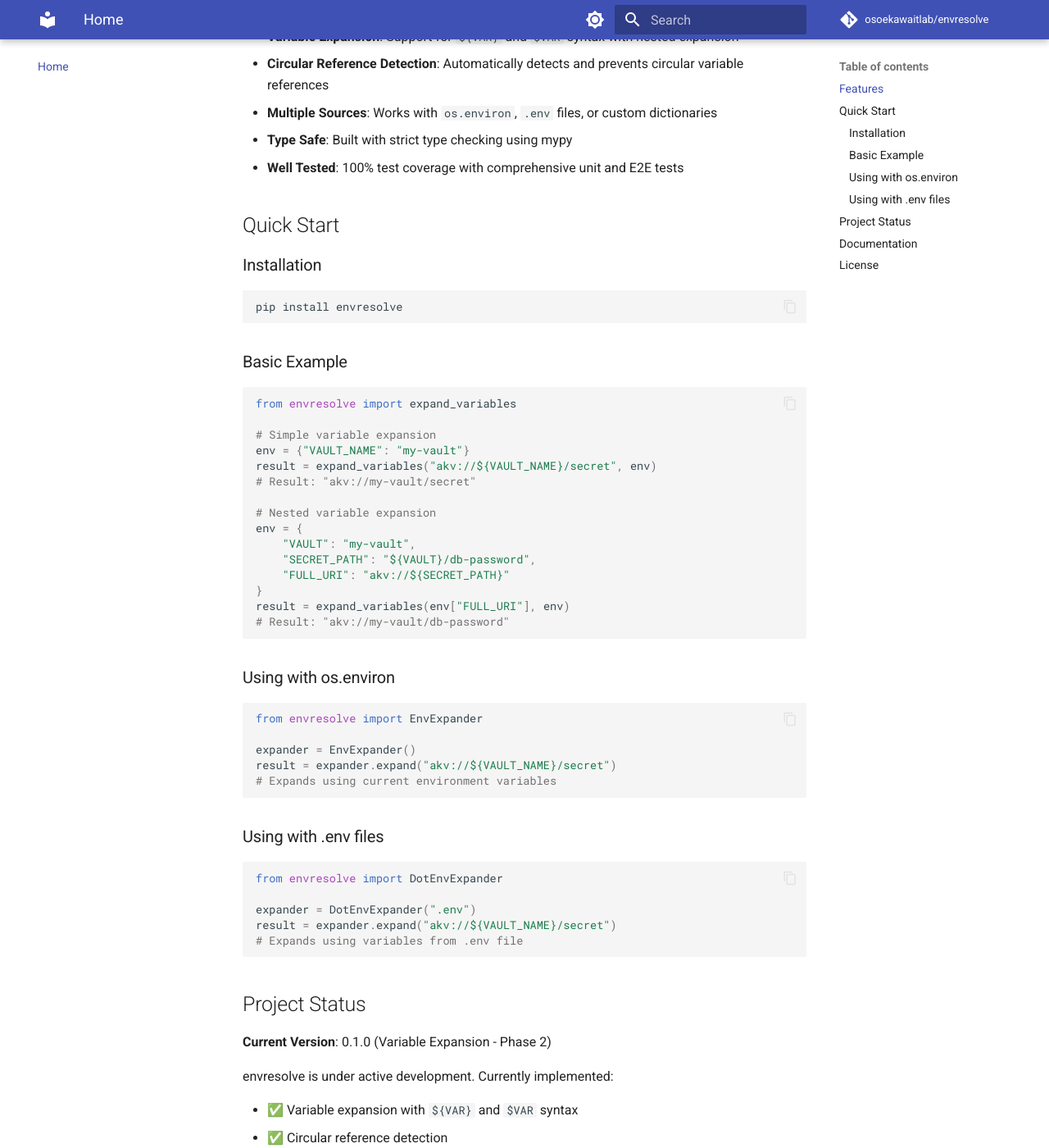
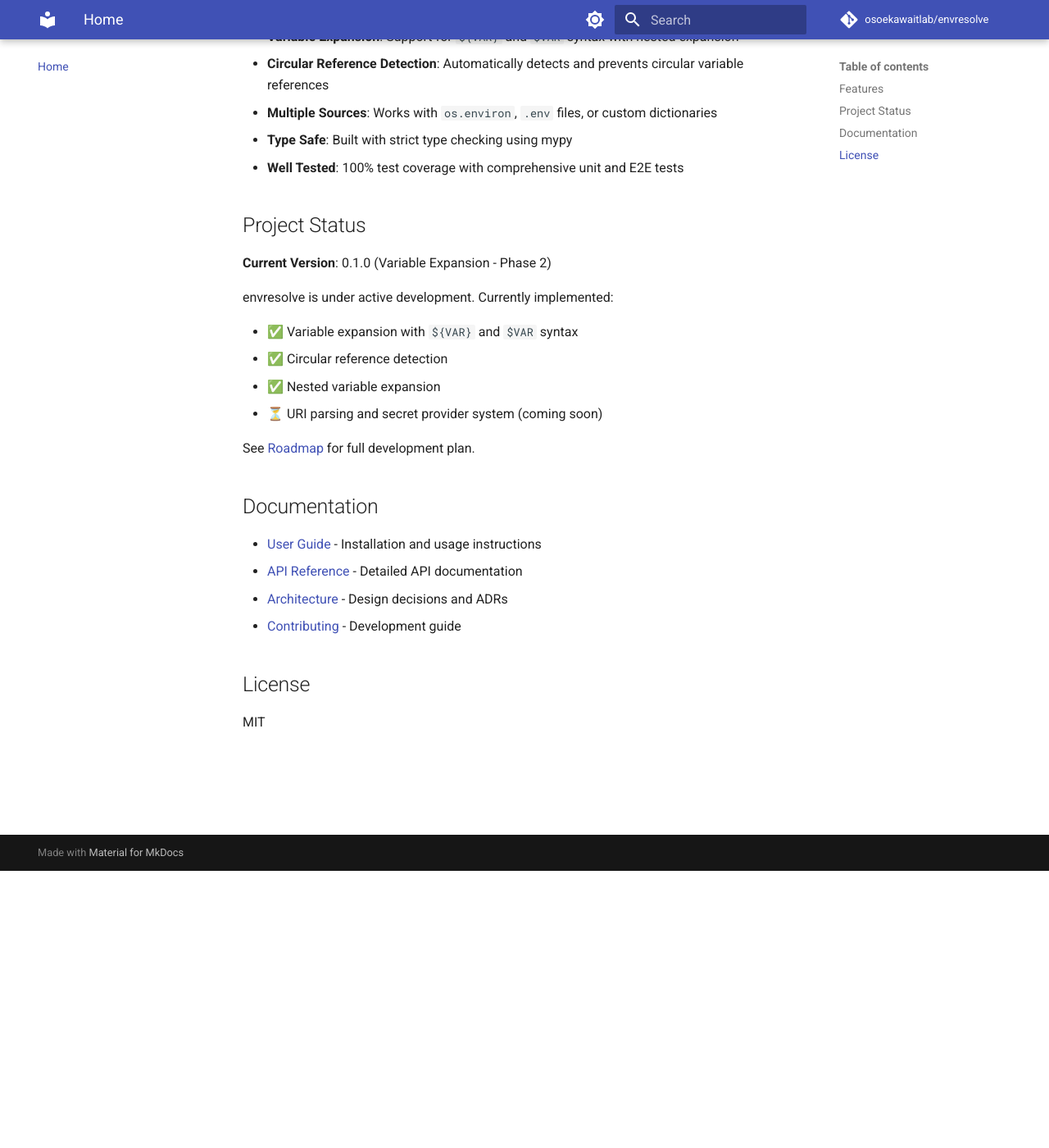
Before and after one commit to osoekawaitlab/envresolve, an MkDocs documentation site: the page built from docs/index.md, in a window 1280 px wide and 1400 px high, scrolled down 338 px. Shown: the whole window at 82% size. Built offline with MkDocs 1.6.1 and Material for MkDocs 9.7.7, drawn with Linux system fonts in a browser that asks for light colours; comment, search, counter and statistics services are not loaded.

````diff
--- a/docs/index.md
+++ b/docs/index.md
@@ -9,54 +9,6 @@
 - **Multiple Sources**: Works with `os.environ`, `.env` files, or custom dictionaries
 - **Type Safe**: Built with strict type checking using mypy
 - **Well Tested**: 100% test coverage with comprehensive unit and E2E tests
-
-## Quick Start
-
-### Installation
-
-```bash
-pip install envresolve
-```
-
-### Basic Example
-
-```python
-from envresolve import expand_variables
-
-# Simple variable expansion
-env = {"VAULT_NAME": "my-vault"}
-result = expand_variables("akv://${VAULT_NAME}/secret", env)
-# Result: "akv://my-vault/secret"
-
-# Nested variable expansion
-env = {
-    "VAULT": "my-vault",
-    "SECRET_PATH": "${VAULT}/db-password",
-    "FULL_URI": "akv://${SECRET_PATH}"
-}
-result = expand_variables(env["FULL_URI"], env)
-# Result: "akv://my-vault/db-password"
-```
-
-### Using with os.environ
-
-```python
-from envresolve import EnvExpander
-
-expander = EnvExpander()
-result = expander.expand("akv://${VAULT_NAME}/secret")
-# Expands using current environment variables
-```
-
-### Using with .env files
-
-```python
-from envresolve import DotEnvExpander
-
-expander = DotEnvExpander(".env")
-result = expander.expand("akv://${VAULT_NAME}/secret")
-# Expands using variables from .env file
-```
 
 ## Project Status
 
--- a/noxfile.py
+++ b/noxfile.py
@@ -4,7 +4,7 @@
 
 nox.options.default_venv_backend = "uv"
 
-PYTHON_VERSIONS = ["3.9", "3.10", "3.11", "3.12", "3.13"]
+PYTHON_VERSIONS = ["3.10", "3.11", "3.12", "3.13"]
 
 
 @nox.session(python="3.12")
@@ -41,7 +41,7 @@
 def tests_all_versions(session: nox.Session) -> None:
     """Run all tests across all supported Python versions."""
     session.install("-e", ".", "--group=dev")
-    session.run("uv", "run", "--active", "pytest")
+    session.run("pytest")
 
 
 @nox.session(python="3.12")
--- a/pyproject.toml
+++ b/pyproject.toml
@@ -3,7 +3,7 @@
 description = "Resolve env vars from secret stores."
 readme = "README.md"
 dynamic = ["version"]
-requires-python = ">=3.9"
+requires-python = ">=3.10"
 license = {text = "MIT"}
 authors = [{name = "osoken"}]
 dependencies = [
````
Also changed, not shown: README.md (+12 -0 lines), docs/contributing.md (+1 -1 lines), docs/user-guide/installation.md (+1 -1 lines).
